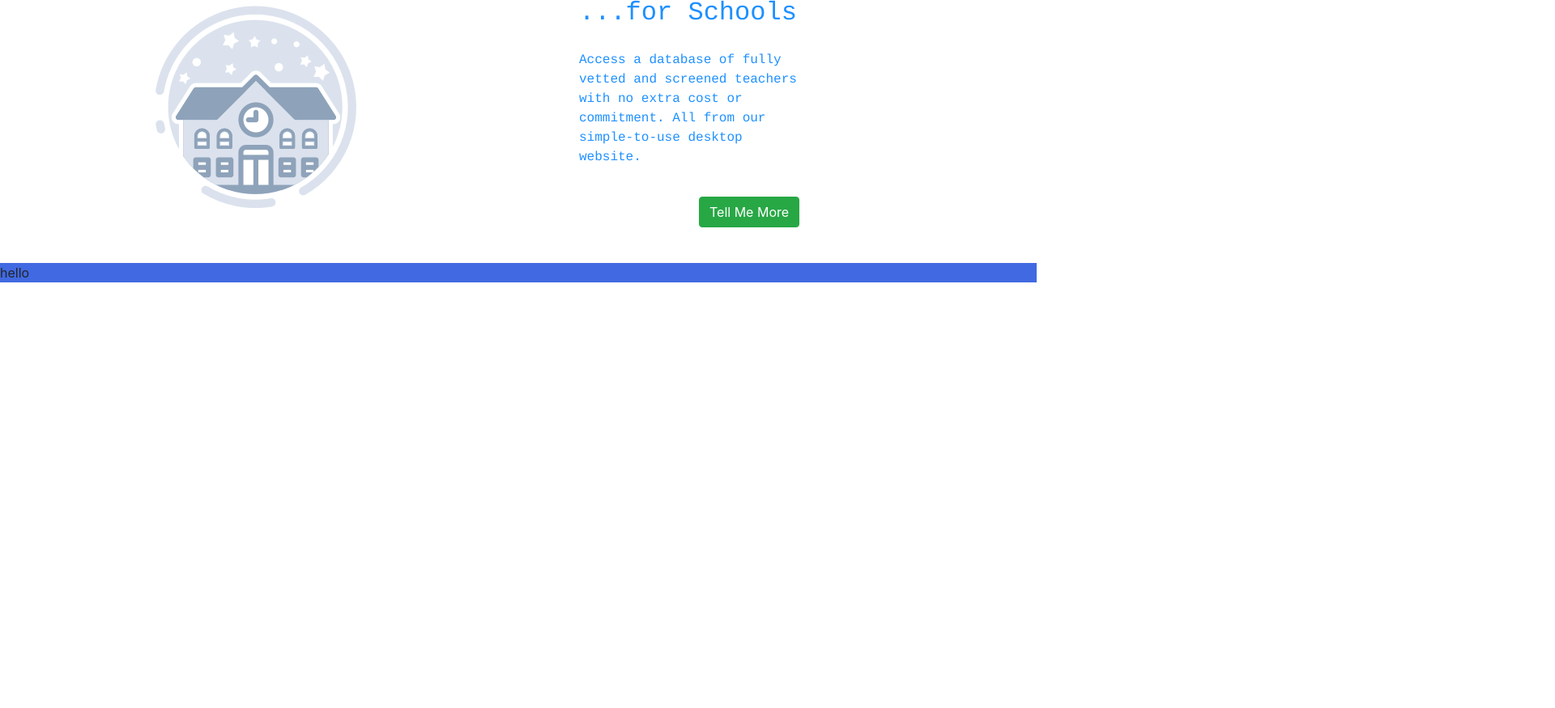
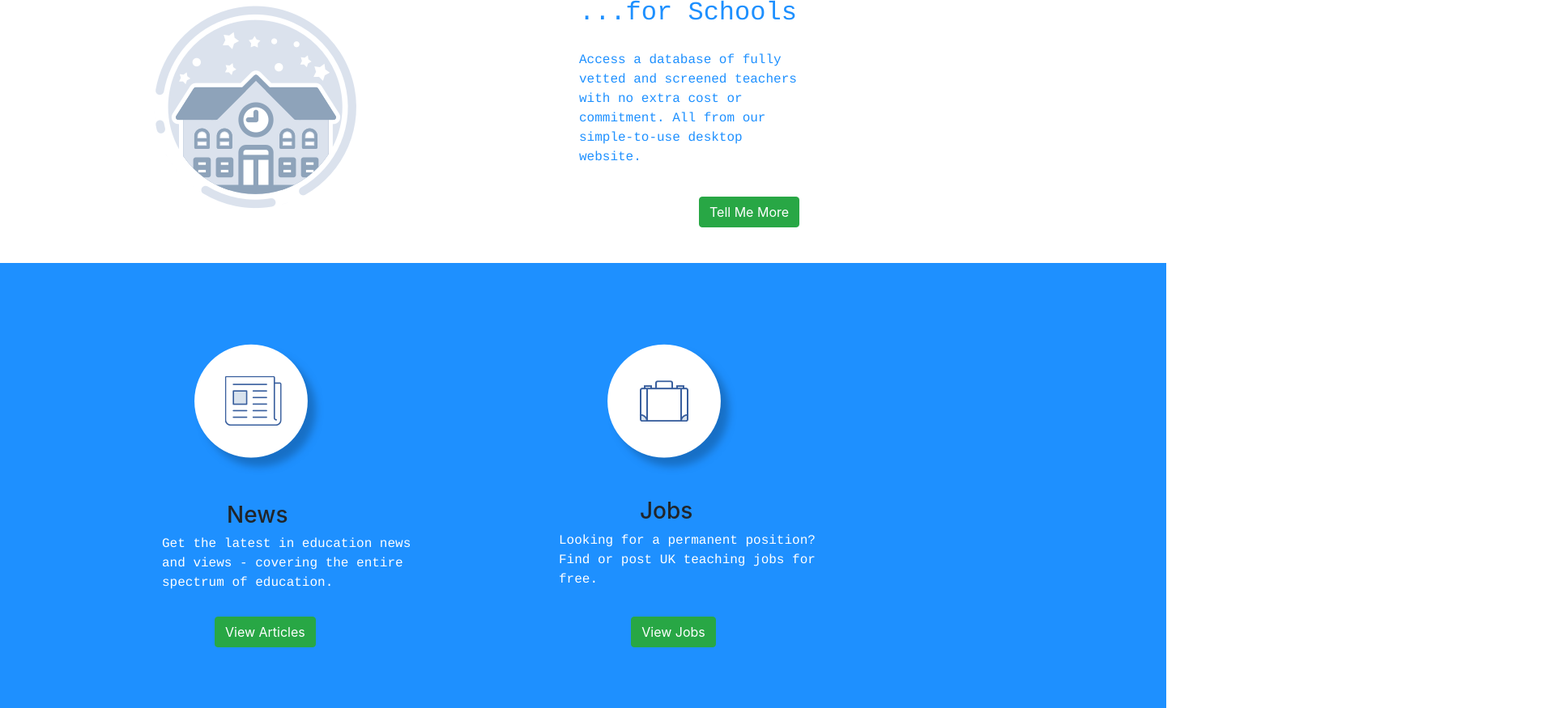
Before and after one commit to ElAndy94/Static-Website-Job-Application, a plain HTML site: page index.html in a window 1280 px wide. Shown: the part 1395-2270 px from the top of the page at 81% size, 1920 px wide, since content can reach past the window. Before the commit the page ends 1744 px from the top, so only its background shows below. Drawn offline with nearby package versions, Linux system fonts and the light colour scheme.

Commit message:
News and Jobs section complete
No grid css system used, should implement next time to make it much easier.

```diff
--- a/index.html
+++ b/index.html
@@ -73,8 +73,33 @@
 <button class="btn btn-success" id="schoolBtn" type="button">Tell Me More</button>
 
 <div class="newsAndJobs">
-<p>hello</p>
+
+
+  <img class="image5" src="./assets/News.png">
+
+  <h3 class="news"> News </h3>
+
+  <p class="news1"> Get the latest in education news
+    and views - covering the entire
+    spectrum of education. </p>
+
+
+  <img class="image6" src="./assets/Jobs.png">
+
+  <h3 class="jobs"> Jobs </h3>
+
+  <p class="jobs1"> Looking for a permanent position?
+    Find or post UK teaching
+    jobs for free. </p>
+
+
+
 </div>
+
+<button class="btn btn-success" id="newsBtn" type="button">View Articles</button>
+
+
+<button class="btn btn-success" id="jobsBtn" type="button">View Jobs</button>
 
 </body>
 </html>
--- a/style.css
+++ b/style.css
@@ -100,8 +100,62 @@
 .newsAndJobs {
     position: relative;
     bottom: -193px;
-    /*left:185px;*/
-    /*padding-top: 75px;*/
-    /*padding-left: 100px;*/
-    background-color: royalblue;
+    height: 550px;
+    width: 1440px;
+    background-color: dodgerblue;
 }
+
+.image5 {
+    position: absolute;
+    top: 100px;
+    left: 240px;
+}
+
+.image6 {
+    position: absolute;
+    top: 100px;
+    left: 750px;
+}
+
+.news {
+    position: relative;
+    left: 280px;
+    bottom: -295px;
+}
+
+.jobs {
+    position: relative;
+    left: 790px;
+    bottom: -160px;
+}
+
+.news1 {
+    position: relative;
+    left: 200px;
+    bottom: -293px;
+    max-width: 320px;
+    font-family: courier;
+    color: #ffffff;
+}
+
+.jobs1 {
+    position: relative;
+    left: 690px;
+    bottom: -160px;
+    max-width: 320px;
+    font-family: courier;
+    color: #ffffff;
+}
+
+#newsBtn {
+    position: relative;
+    left: 265px;
+    bottom: -80px;
+    /*left: 100px;*/
+}
+
+#jobsBtn {
+    position: relative;
+    left: 650px;
+    bottom: -80px;
+}
```
